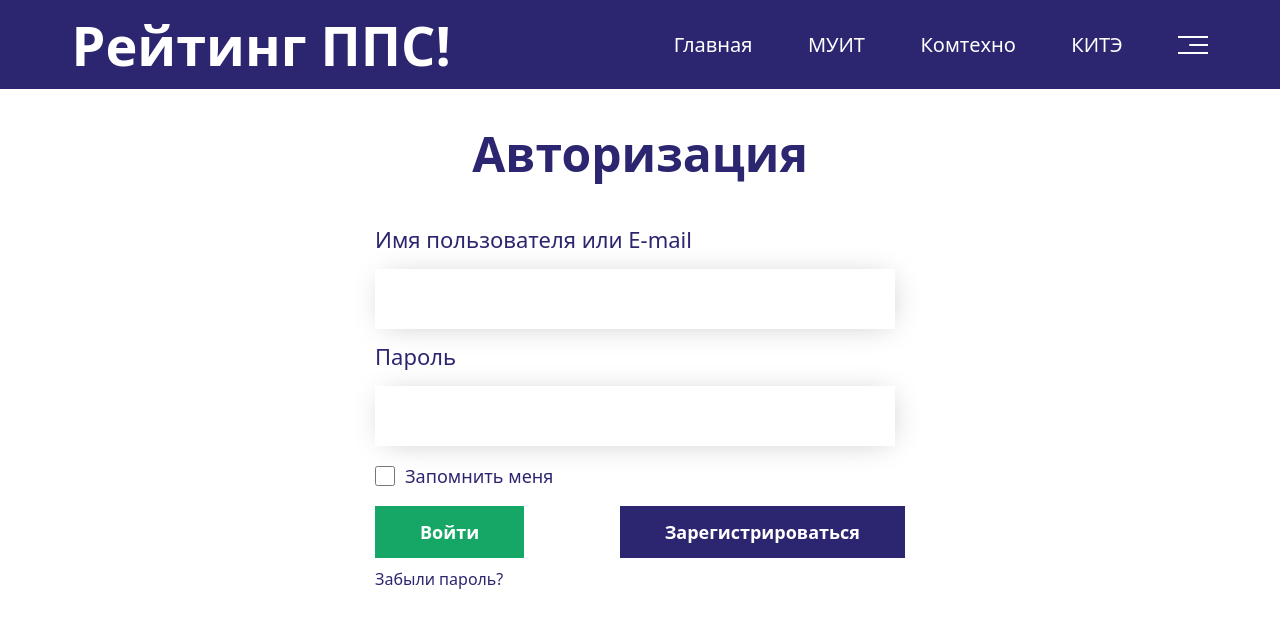
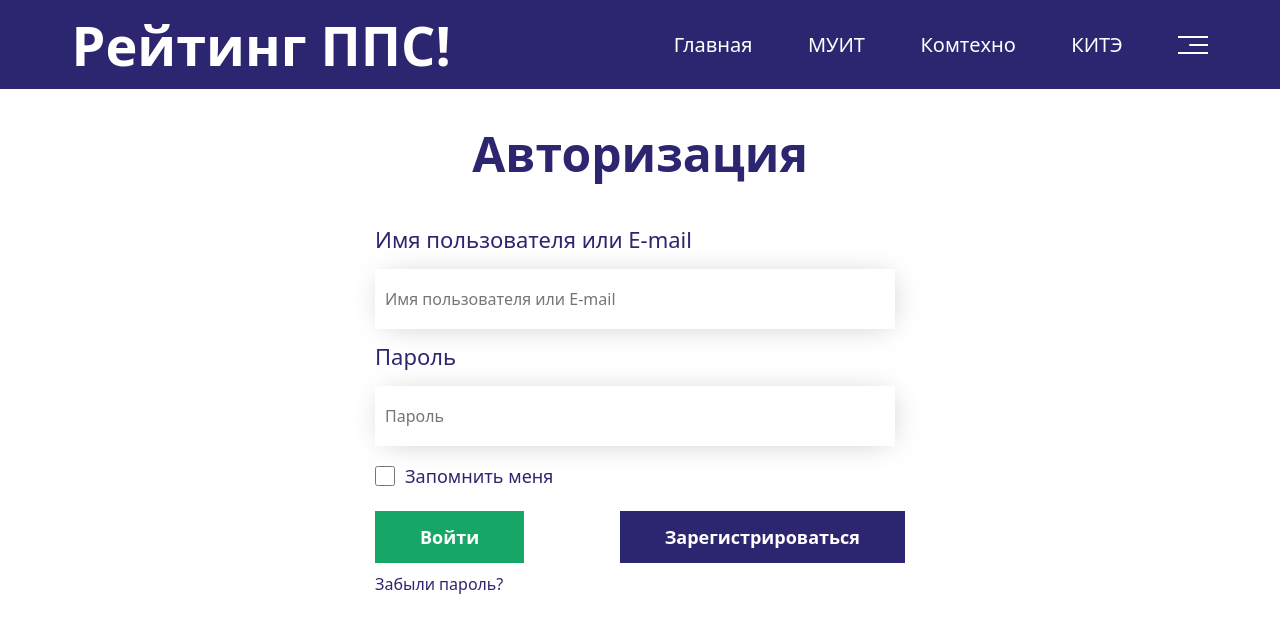
Before and after one commit to MFQ7aq/For_College-, a React (Vite) app: page /Authorization in a window 1280 px wide. Shown: the top 632 px of the page. Built offline with nearby package versions, Linux system fonts and the light colour scheme.

Commit message:
21.02 Обнаружена ошибка при отправке пост запроса(Исправлено) Регистрация может отправлять пост запрос

```diff
--- a/src/css/Educational.css
+++ b/src/css/Educational.css
@@ -190,7 +190,7 @@
   width: 100%;
   display: flex;
   align-items: center;
-  margin: 10px 0 10px 0;
+  margin: 10px 0 0 0;
 }
 .checkbox__text {
   color: #2C2670;
@@ -203,6 +203,7 @@
   margin-top: 10px;
 }
 .auth__btn {
+  margin-top: 15px;
   width: 100%;
   display: flex;
   justify-content: space-between;
--- a/src/pages/Home.jsx
+++ b/src/pages/Home.jsx
@@ -11,15 +11,15 @@ function Home() {
         <button className="btn" ><Link to="https://intuit.kg/questionnaire/" className="btn__link" >Инструкция по заполнению анкеты</Link></button>
         <div className="home__cards">
           <div className="home__card">
-          <div className="card__img"></div>
+            <Link to="/KOMTEHNO"><div className="card__img"></div></Link>
             <p className="card__text">Бишкекский колледж компьютерных систем и технологий</p>
           </div>
           <div className="home__card">
-          <div className="card__img"></div>
+            <Link to="/MUIT"><div className="card__img"></div></Link>
             <p className="card__text">Международный университет инновационных технологий</p>
           </div>
           <div className="home__card">
-          <div className="card__img"></div>
+            <Link to="/KITE"><div className="card__img"></div></Link>
             <p className="card__text">Колледж инновационных технологий и экономики</p>
           </div>
         </div>
--- a/src/pages/home/Authorization.jsx
+++ b/src/pages/home/Authorization.jsx
@@ -1,7 +1,27 @@
+import { useState, axios } from "react";
 import NavBar from "../../components/NavBar"
-import { Link } from "react-router-dom"
+import { Link, useNavigate } from "react-router-dom"
 
 function Authorization() {
+  const [name, setName] = useState('')
+  const [password, setPassword] = useState('')
+  const navigate = useNavigate()
+
+  const handleSubmit = (e) => {
+    e.preventDefault();
+    axios.post('http://localhost:8092/pps/awards', {
+      "username": name,
+      "password": parseInt(password),
+    })
+    .then(function (response) {
+      if (response.status === 200 || response.status === 201 || response.status === 204) {
+        navigate("/private_office")
+      }
+    })
+    .catch(function (error) {
+      console.log(error);
+    });
+  }
   return (
     <div className="сontents">
       <div className="header">
@@ -11,18 +31,20 @@ function Authorization() {
         <div className="title__contain"><h2 className="Edu__text-L center">Авторизация</h2></div>
         <div className="auth__contain">
           <label htmlFor="" className="auth__label">
-            <p className="input__text Montherat">Имя пользователя или E-mail</p>
-            <input type="text" className="auth__input Montherat"/>
-            <p className="input__text Montherat">Пароль</p>
-            <input type="text" className="auth__input Montherat"/>
+            <form onSubmit={handleSubmit}>
+              <p className="input__text Montherat">Имя пользователя или E-mail</p>
+              <input type="text" className="auth__input Montherat" value={name} onChange={e => setName(e.target.value)} placeholder="Имя пользователя или E-mail" />
+              <p className="input__text Montherat">Пароль</p>
+              <input type="number" className="auth__input Montherat" value={password} onChange={e => setPassword(e.target.value)} placeholder="Пароль" />
+            </form>
           </label>
           <div className="remember">
             <input className="checkbox" type="checkbox" />
             <span className="checkbox__text Montherat">Запомнить меня</span>
           </div>
           <div className="auth__btn">
-            <button className="bnt__log Edu__text-S">Войти</button>
-            <button className="bnt__reg Edu__text-S">Зарегистрироваться</button>
+            <button onClick={handleSubmit} className="bnt__log Edu__text-S">Войти</button>
+            <button onClick={handleSubmit} className="bnt__reg Edu__text-S">Зарегистрироваться</button>
           </div>
           <Link className="forgot__text Montherat">Забыли пароль?</Link>
         </div>
--- a/src/pages/home/AuthorizationPPS.jsx
+++ b/src/pages/home/AuthorizationPPS.jsx
@@ -4,8 +4,8 @@ import NavBar from "../../components/NavBar"
 
 function AuthorizationPPS() {
   const [title, setTitle] = useState("");
-  const [total, setTotal] = useState(1);
-  const [date, setDate] = useState(1);
+  const [total, setTotal] = useState("");
+  const [date, setDate] = useState("");
   const [file, setFile] = useState("");
   const [category, setCategory] = useState("");
 
@@ -13,14 +13,14 @@ function AuthorizationPPS() {
     e.preventDefault();
     axios.post('http://localhost:8092/pps/awards', {
       "title": title,
-      "total": total,
-      "date": date,
+      "total": parseInt(total),
+      "date": parseInt(date),
       "file": file,
       "category": category
     })
     .then(function (response) {
       if (response.status === 200 || response.status === 201 || response.status === 204) {
-          console.log("200 | 201 | 204")
+        console.log("Запрос Отправлен");
       }
     })
     .catch(function (error) {
@@ -38,13 +38,11 @@ function AuthorizationPPS() {
         <div className="auth__contain">
           <form onSubmit={handleSubmit}>
             <input type="text" className="auth__input Montherat" value={title} onChange={e => setTitle(e.target.value)} placeholder="Title" />
-            <input type="text" className="auth__input Montherat" value={total} onChange={e => setTotal(e.target.value)} placeholder="Total" />
-            <input type="text" className="auth__input Montherat" value={date} onChange={e => setDate(e.target.value)} placeholder="Date" />
+            <input type="number" className="auth__input Montherat" value={total} onChange={e => setTotal(e.target.value)} placeholder="Total" />
+            <input type="number" className="auth__input Montherat" value={date} onChange={e => setDate(e.target.value)} placeholder="Date" />
             <input type="text" className="auth__input Montherat" value={file} onChange={e => setFile(e.target.value)} placeholder="File" />
             <input type="text" className="auth__input Montherat" value={category} onChange={e => setCategory(e.target.value)} placeholder="Category" />
           </form>
-          <div className="remember">
-          </div>
           <div className="auth__btn">
           <button onClick={handleSubmit} className="bnt__log Edu__text-S">Отправить</button>
           </div>
```
Lines whose indentation alone changed are shown as unchanged.
